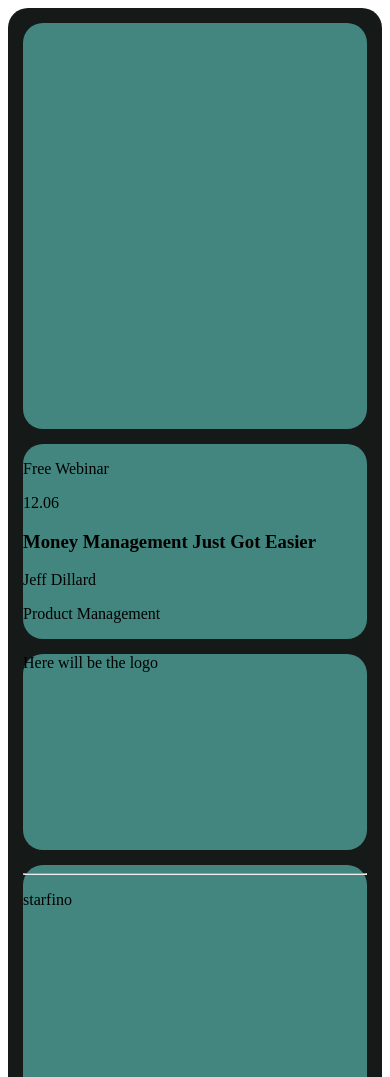
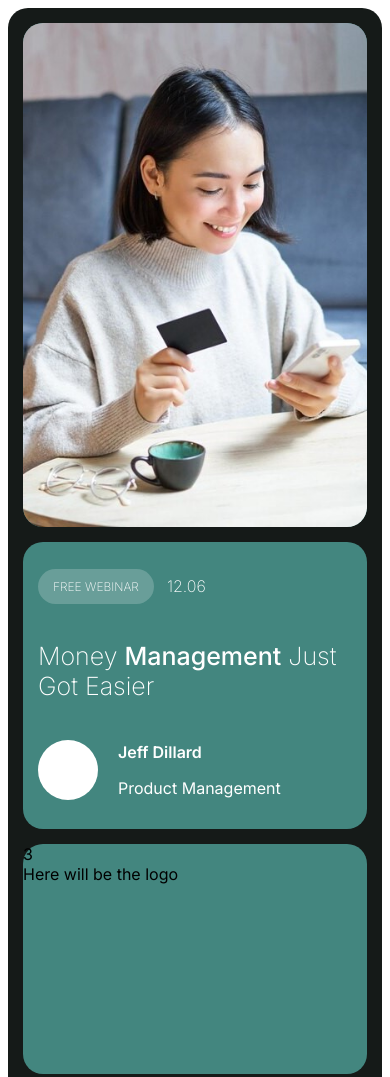
Before and after one commit to innacp/grid-board, a website: page index.html in a window 390 px wide. Shown: the top 1077 px of the page. Drawn offline with Linux system fonts and the light colour scheme.

Commit message:
mobile tablet grid

```diff
--- a/index.html
+++ b/index.html
@@ -11,34 +11,54 @@
 
 <body>
     <div class="container">
-        <div class="card card-1">
-            <!-- <img class="image-1" src="/img/woman-with-card.jpg" alt="photo"> -->
+        <div class="card card-1 small-long">
+            <img class="card-1-image" src="/img/woman-with-card.jpg" alt="photo">
         </div>
-        <div class="card card-2">
-            <p>Free Webinar</p>
-            <p>12.06</p>
-            <h3>Money Management Just Got Easier</h3>
-            <p>Jeff Dillard</p>
-            <p>Product Management</p>
+        <div class="card card-2 small">
+            <div class="webinar-wrapper">
+                <p class="webinar-info">Free Webinar</p>
+                <p class="webinar-date">12.06</p>
+            </div>
+            <h3>Money <span class="bold">Management</span> Just Got Easier</h3>
+            <div class="webinar-logo-wrapper">
+                <div class="logo-box">
+                    <div class="logo-part logo-part-1"></div>
+                    <div class="logo-part logo-part-2"></div>
+                    <div class="logo-part logo-part-3"></div>
+                    <div class="logo-part logo-part-4"></div>
+                </div>
+                <div class="webinar-speaker-box">
+                    <p class="webinar-speaker">Jeff Dillard</p>
+                    <p class="webinar-topic">Product Management</p>
+                </div>
+            </div>
         </div>
-        <div class="card card-3">
-            <div class="logo-box">
+        <div class="card card-3 small">
+            3
+            <div class="logo-box-2">
                 Here will be the logo
             </div>
         </div>
-        <div class="card card-4">
+        <div class="card card-4 small-long">
+            4
             <hr>
             <div class="green-logo-box"></div>
             <p>starfino</p>
         </div>
-        <div class="item item-5">
-
+        <div class="card card-5 small">
+            5
         </div>
-        <div class="card card-6"></div>
-        <div class="card card-7"></div>
-        <div class="card card-8"></div>
-        <div class="card card-9">
-
+        <div class="card card-6 large">
+            6
+        </div>
+        <div class="card card-7 small-wide">
+            7
+        </div>
+        <div class="card card-8 small">
+            8
+        </div>
+        <div class="card card-9 small-long">
+            9
         </div>
     </div>
 
--- a/scss/style.scss
+++ b/scss/style.scss
@@ -1,3 +1,6 @@
+@import url("https://fonts.googleapis.com/css2?family=Inter:wght@100;200;300;400;500;600;700;800;900&display=swap");
+@import url("https://fonts.googleapis.com/css2?family=Red+Hat+Display:wght@300;400;500;600;700;800;900&display=swap");
+
 :root {
   --primary: #43867f;
   --secondary: #fd7941;
@@ -8,14 +11,25 @@
 html {
   margin: 0;
   padding: 0;
+  box-sizing: border-box;
+}
+
+body {
+  font-family: "Red Hat Display", sans-serif;
+  font-family: "Inter", sans-serif;
+}
+
+*,
+*::before,
+*::after {
+  box-sizing: inherit;
 }
 
 .container {
   display: grid;
   max-width: 400px;
-  //   grid-auto-flow: column;
-  grid-template-rows: repeat(13, 1fr);
-  //   grid-template-columns: 150px;
+  grid-template-rows: 13;
+  grid-template-columns: repeat(1);
   background-color: var(--dark-color);
   border-radius: 20px;
   padding: 15px;
@@ -25,12 +39,91 @@ html {
   border-radius: 20px;
   background-color: var(--primary);
 }
+.small {
+  min-height: 230px;
+}
+.small-long {
+  min-height: 400px;
+}
 .card-1 {
   grid-row: 1 / span 2;
 }
-// .card-2 {
-//   background-color: var(--primary);
-// }
+.card-1-image {
+  width: 100%;
+  height: 100%;
+  border-radius: inherit;
+}
+.card-2 {
+  color: var(--light-color);
+  padding: 15px;
+  h3 {
+    font-family: "Inter", sans-serif;
+    font-size: 25px;
+    font-weight: 200;
+    .bold {
+      font-weight: 500;
+    }
+  }
+}
+.webinar-wrapper {
+  display: flex;
+  align-items: center;
+  column-gap: 13px;
+}
+.webinar-info {
+  font-size: 12px;
+  font-weight: 200;
+  background-color: rgb(255, 255, 255, 0.2);
+  text-transform: uppercase;
+  padding: 10px 15px;
+  border-radius: 50px;
+}
+.webinar-date {
+  font-weight: 200;
+}
+.webinar-speaker {
+  font-weight: 600;
+}
+.webinar-logo-wrapper {
+  display: flex;
+  align-items: center;
+  column-gap: 20px;
+}
+.logo-box {
+  width: 30%;
+  display: grid;
+  place-items: center;
+  //   justify-items: stretch;
+  //   align-items: stretch;
+  justify-content: center;
+  background-color: var(--light-color);
+  border-radius: 50px;
+  grid-template-rows: 15px 15px;
+  grid-template-columns: 15px 15px;
+  width: 60px;
+  height: 60px;
+  .logo-part {
+    background-color: var(--primary);
+    // width: 15px;
+    // height: 15px;
+  }
+  .logo-part-1 {
+    border-radius: 50px 0px 50px 50px;
+  }
+  .logo-part-2 {
+    border-radius: 50px 0px 50px 50px;
+  }
+  .logo-part-3 {
+    border-radius: 50px 50px 50px 0px;
+  }
+  .logo-part-4 {
+    border-radius: 50px 50px 50px 0px;
+  }
+}
+.webinar-speaker-box {
+  width: 70%;
+}
+
 // .card-3 {
 //   background-color: var(--primary);
 // }
@@ -59,4 +152,31 @@ html {
     grid-template-columns: repeat(4, 1fr);
     max-width: 960px;
   }
+  .card-2 {
+    grid-row: 1 / span 1;
+  }
+  .card-3 {
+    grid-row: 1 / span 1;
+  }
+  .card-4 {
+    grid-row: 1 / span 2;
+  }
+  .card-5 {
+    grid-row: 3 / span 1;
+  }
+  .card-6 {
+    grid-row: 2 / span 2;
+    grid-column: 2 / span 2;
+  }
+  .card-7 {
+    grid-row: 4 / span 2;
+    grid-column: 1 / span 2;
+  }
+  .card-8 {
+    grid-row: 4 / span 1;
+  }
+  .card-9 {
+    grid-row: 3 / span 2;
+    grid-column: 4 / span 1;
+  }
 }
```
Also changed, not shown: scss/style.css, 1 other file.
